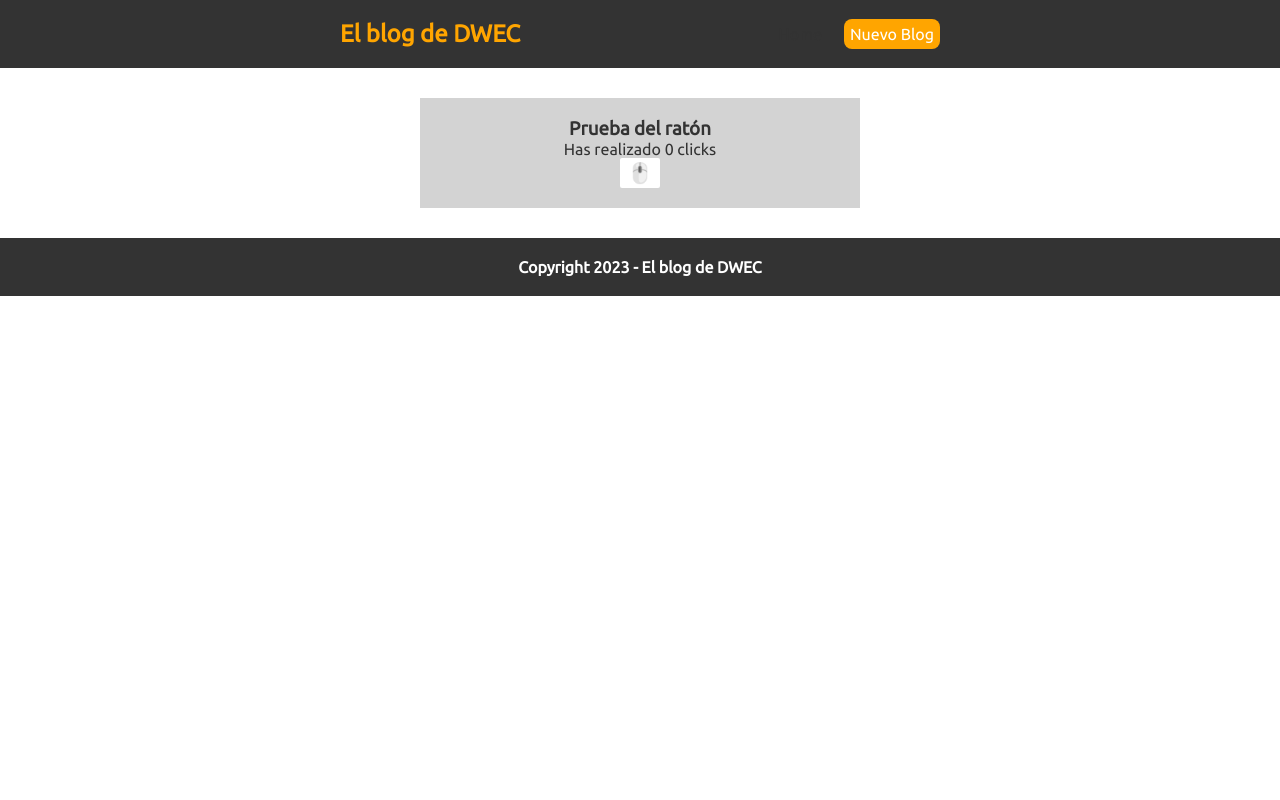
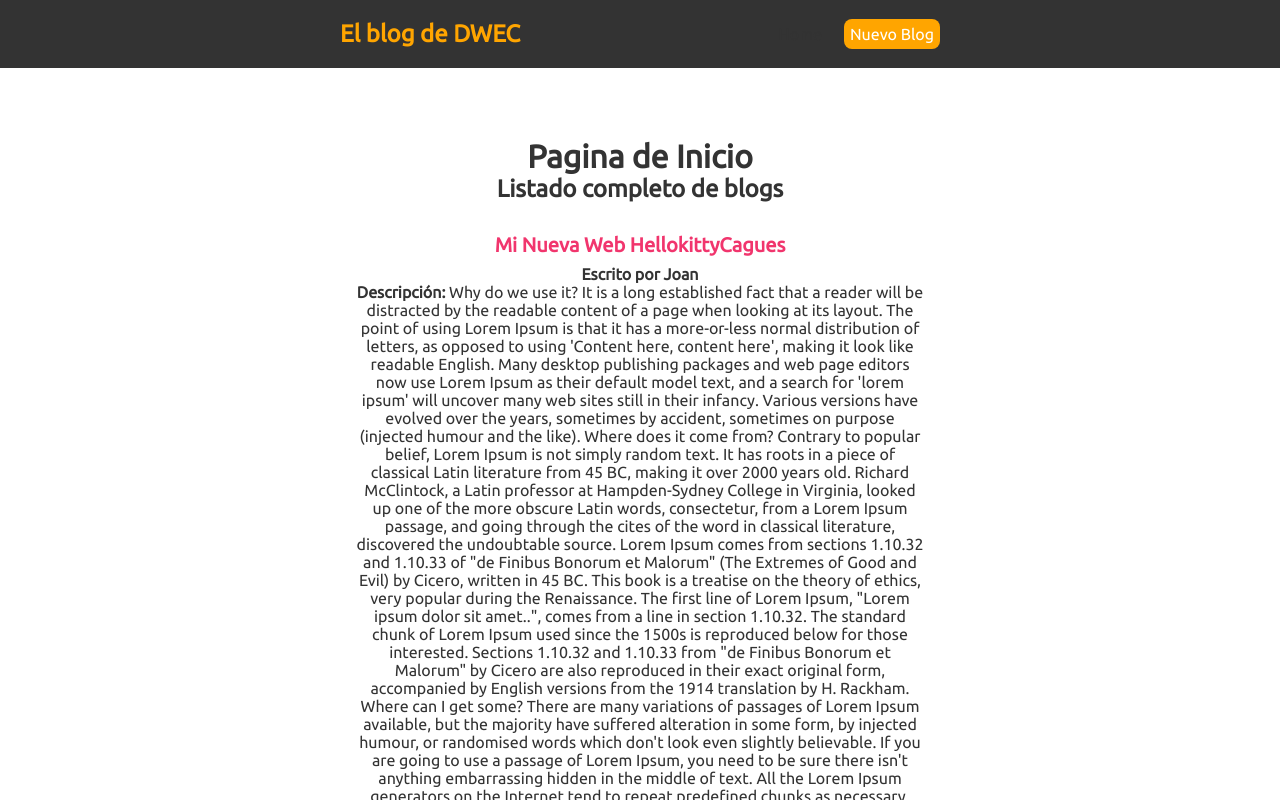
Before and after one commit to daviddrm52/dwec, a React (Create React App) app in the folder React/dwec-blog/: page / in a window 1280 px wide. Shown: the top 800 px of the page. Built offline with nearby package versions, Linux system fonts and the light colour scheme; data requests are answered from the project's data file.

Commit message:
Terminado lo de ayer que no iba

```diff
--- a/React/dwec-blog/src/Home.js
+++ b/React/dwec-blog/src/Home.js
@@ -13,8 +13,7 @@ const Home = () => {
     ]);*/}
 
     const [blogs, setBlogs] = useState(null);
-
-    const [nombre, setNombre] = useState('Antonio');
+    const [cargando, setCargando] = useState(true);
 
     const handleEliminarBlog = (id) => {
         const blogsAux = blogs.filter(b => b.id != id);
@@ -22,14 +21,25 @@ const Home = () => {
     }
 
     useEffect(() => {
+        setTimeout(() => {
             console.log('useEffect disparado');
             fetch('http://localhost:8000/blogs')
             .then(res => {
-            res.json();
+                console.log(res);
+                if (!res.ok) {
+                    throw Error('No se ha podido recuperar la información.');
+                }
+                return res.json();
             })
             .then(data => {
-            console.log(data);
+                //console.log(data);
+                setBlogs(data);
+                setCargando(false);
             })
+            .catch(err => {
+                console.log("Network error: "+err.message);
+            })
+        }, 3000);
     }, []);
 
 
@@ -41,9 +51,8 @@ const Home = () => {
 
     return (
         <div className="home">
-            {/* <ListaBlogs blogs={ blogs } titulo="Listado completo de blogs" handleEliminarBlog={handleEliminarBlog}/>
-            <button onClick={() => setNombre('Huberto')}> Cambia nombre </button>
-            <p> {nombre} </p> */}
+            { cargando && <div>Cargando...</div> }
+            { blogs && <ListaBlogs blogs={ blogs } titulo="Listado completo de blogs" handleEliminarBlog={handleEliminarBlog}/> }
 
             <div className="jitter" title="Low effort jitterclick">
                 <h3>Prueba del ratón</h3>
```
Lines whose indentation alone changed are shown as unchanged.
